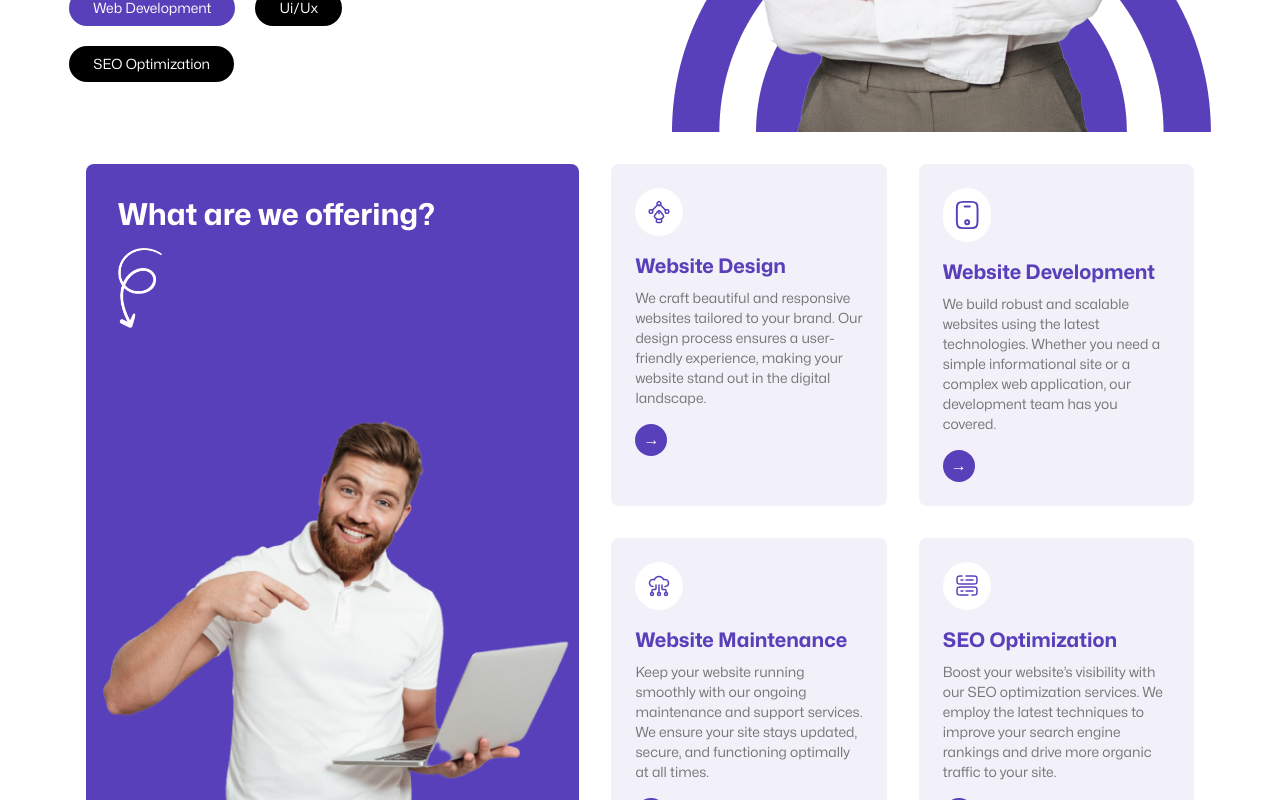
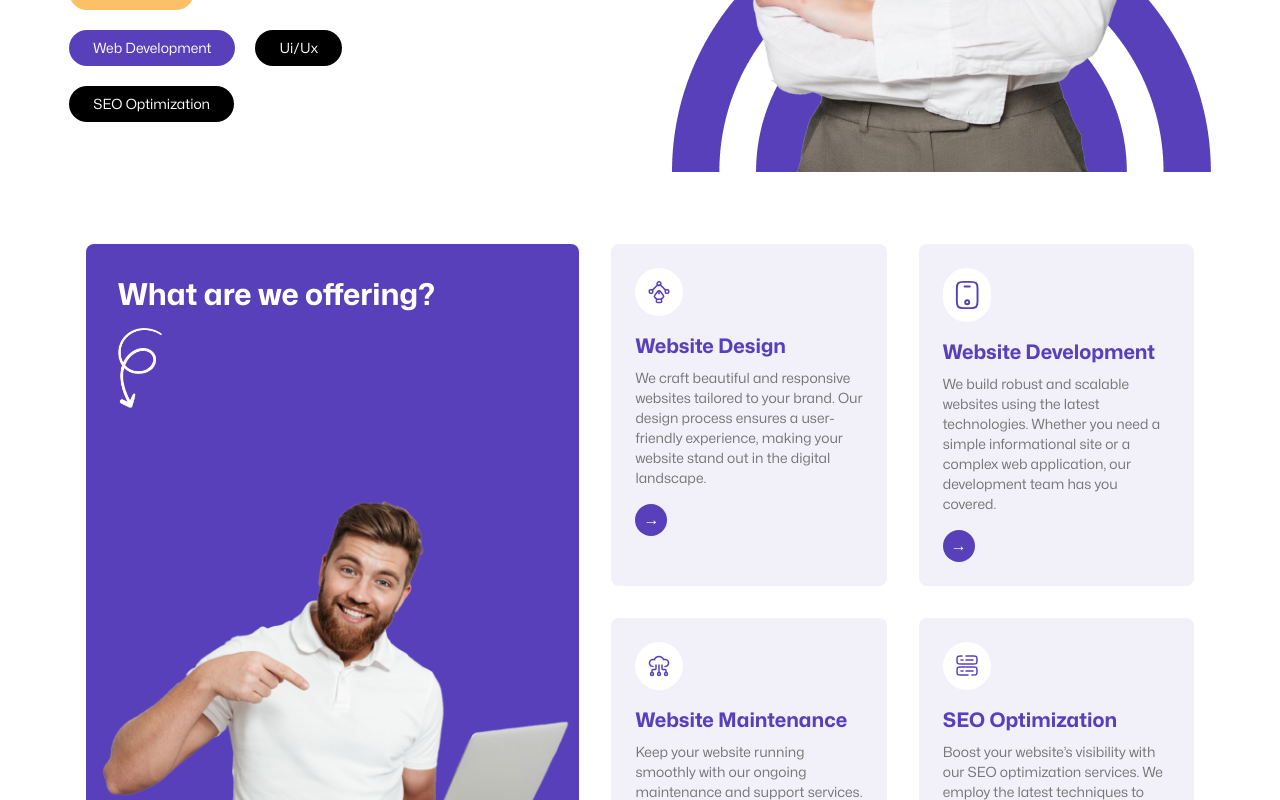
Before and after one commit to naumanajmal/webVision, a React (Vite) app: page / in a window 1280 px wide. Shown: the part 560-1360 px from the top of the page. Built offline with nearby package versions, Linux system fonts and the light colour scheme.

Commit message:
contact api

```diff
--- a/src/Components/ServicesComponent.jsx
+++ b/src/Components/ServicesComponent.jsx
@@ -27,7 +27,7 @@ const ServicesComponent = () => {
   ];
 
   return (
-    <div className="container mx-auto px-4 py-8 ">
+    <div className="container mx-auto px-4 py-8 mt-10 md:mt-10">
       <div className="flex flex-col lg:flex-row ">
         <div className=" text-white bg-blue p-8 rounded-lg mb-8 lg:mb-0 lg:w-1/2 lg:mr-8 relative">
           <div>
--- a/src/Pages/AboutUs.jsx
+++ b/src/Pages/AboutUs.jsx
@@ -8,7 +8,7 @@ function AboutUs() {
 
 
     return (
-        <div className='flex flex-col items-center gap-20'>
+        <div className='flex flex-col items-center gap-20 pt-10'>
                 <Navbar/>
                 <main  className =  "pt-10">
                     <UniqueSolutions/>
--- a/src/Pages/Home.jsx
+++ b/src/Pages/Home.jsx
@@ -11,9 +11,9 @@ import ContactForm from '../Components/ContactForm'
 import Footer from '../Components/Footer'
 const Home = () => {
   return (
-    <div className='  '>
+    <div className=''>
       <Navbar/>
-      <main  className =  "pt-10  flex flex-col items-center">
+      <main  className =  "pt-20  flex flex-col items-center">
       <HeroSection/>
       <ServicesComponent/>
       <DigitalPioneersHero/>
--- a/src/Pages/Portfolio.jsx
+++ b/src/Pages/Portfolio.jsx
@@ -6,7 +6,7 @@ function Portfolio() {
 
 
     return (
-        <div className='flex flex-col items-center gap-10'>
+        <div className='flex flex-col items-center gap-10 pt-10'>
             <Navbar/>
             <main  className =  "pt-10">
             <Projects/>
```
